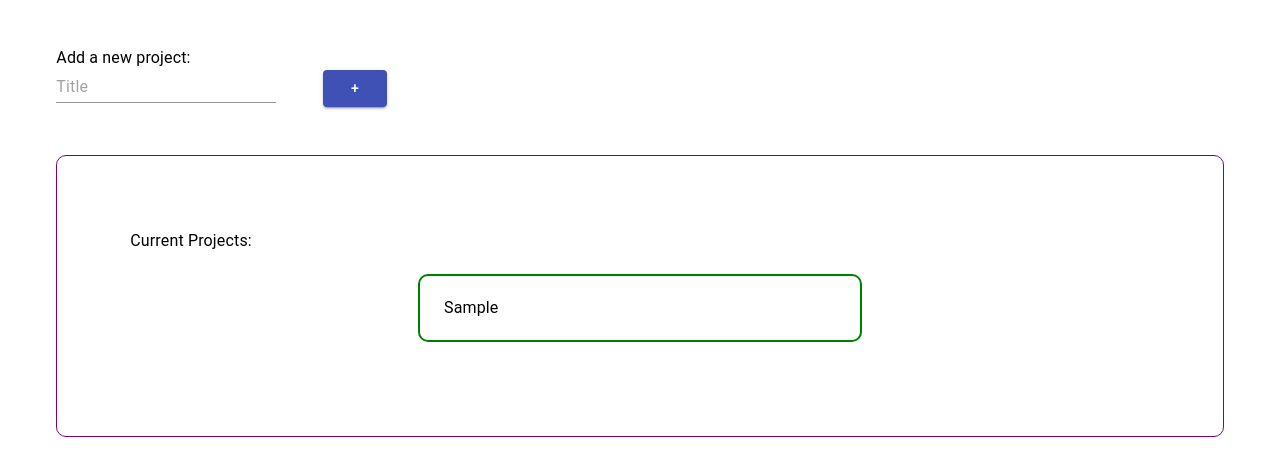
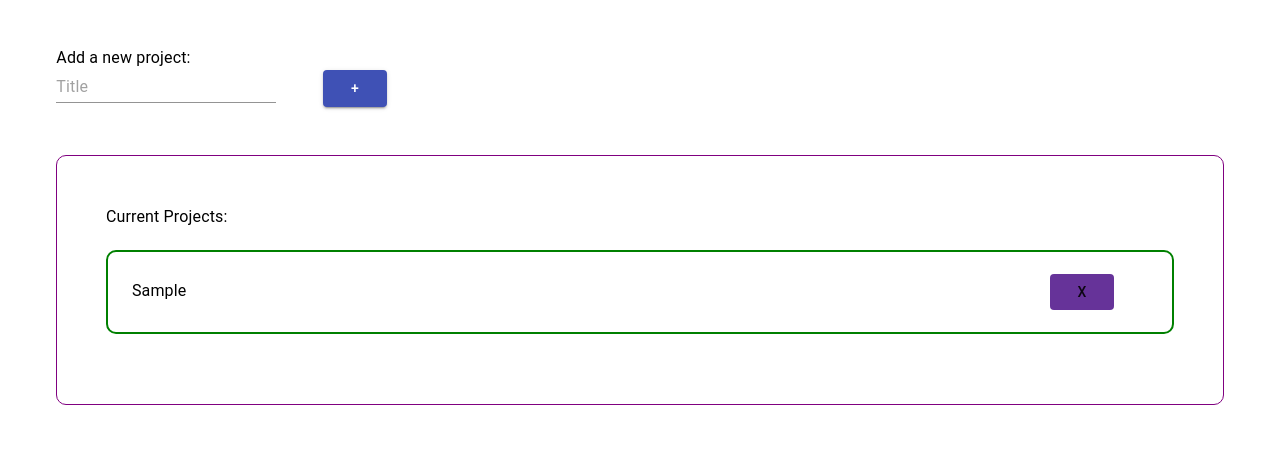
Before and after one commit to mschneider247/CodeChallenge, a React app: page / in a window 1280 px wide. Both pictures are taken after typing "Sample" into the empty fields and a click on the button "Add Project!". Shown: the part 238-714 px from the top of the page. Built offline with nearby package versions, Linux system fonts and the light colour scheme.

Commit message:
Add additional styling, hover states, delete button

```diff
--- a/src/Components/App/App.js
+++ b/src/Components/App/App.js
@@ -16,8 +16,10 @@ class App extends Component {
 
   addNewProject = (project) => {
     let newProjects = [...this.state.projects];
-    newProjects.push(project);
-    this.setState({ projects : newProjects})
+    if (project.title !== '') {
+      newProjects.push(project);
+      this.setState({ projects : newProjects})
+    }
   }
 
   render () {
--- a/src/Components/Project Container/ProjectContainer.css
+++ b/src/Components/Project Container/ProjectContainer.css
@@ -2,5 +2,5 @@
   border: 1px solid purple;
   border-radius: 10px;
   margin: 2%;
-  padding: 6%;
+  padding: 4%;
 }
--- a/src/Components/Project/Project.css
+++ b/src/Components/Project/Project.css
@@ -1,6 +1,21 @@
 .project {
+  display: flex;
   border: 2px solid green;
   padding: 2%;
   margin: 2%;
   border-radius: 10px;
 }
+
+.project_title {
+  display: inline;
+}
+
+#deleteBtn {
+  background-color: rebeccapurple;
+  margin-left: 85%;
+}
+
+#deleteBtn:hover {
+  background-color: brown;
+  color: white;
+}
--- a/src/Components/Project/Project.js
+++ b/src/Components/Project/Project.js
@@ -1,14 +1,16 @@
 import React from 'react';
 import './Project.css';
-import { Container, Typography } from '@material-ui/core';
+import { Container, Typography, Button } from '@material-ui/core';
 
 const Project = (props) => {
   return (
-    <Container maxWidth='xs' className="project">
+    <Container maxWidth='lg' className="project">
       <Typography>
         {props.title}
+        <Button id="deleteBtn">
+            X
+        </Button>
       </Typography>
-      {props.urgency}
     </Container>
   )
 }
```
Also changed, not shown: src/Components/Project Container/ProjectContainer.js (+7 -6 lines).
